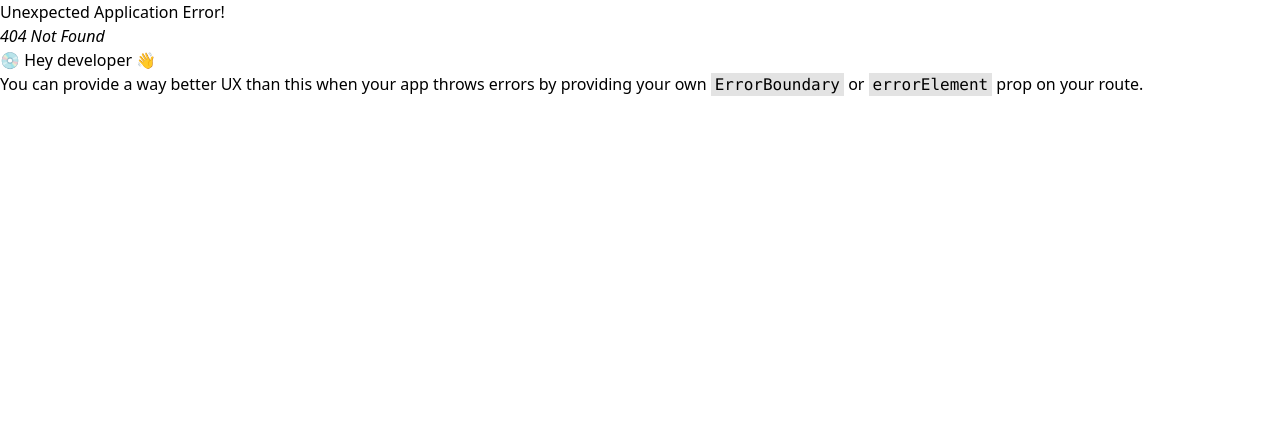
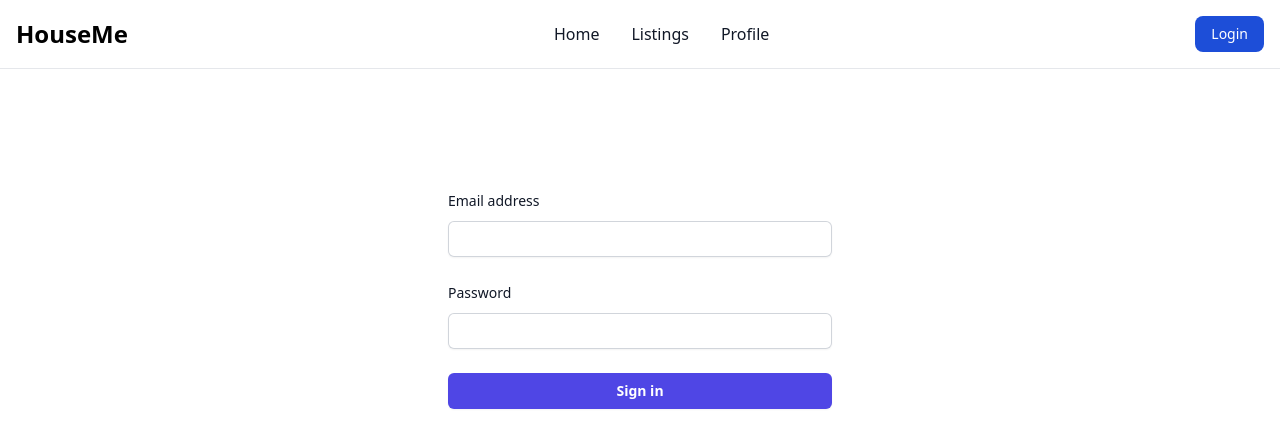
Before and after one commit to GT-HouseMe/frontend, a React (Vite) app: page /login in a window 1280 px wide. Before the commit this address had no page. Shown: the top 448 px of the page. Built offline with nearby package versions, Linux system fonts and the light colour scheme.

Commit message:
add initial login page

```diff
--- a/src/components/Navbar.tsx
+++ b/src/components/Navbar.tsx
@@ -20,12 +20,14 @@ const Navbar = () => {
           </span>
         </Link>
         <div className="flex md:order-2 space-x-3 md:space-x-0 rtl:space-x-reverse">
+          <Link to="/login">
             <button
                 type="button"
                 className="text-white bg-blue-700 hover:bg-blue-800 focus:ring-4 focus:outline-none focus:ring-blue-300 font-medium rounded-lg text-sm px-4 py-2 text-center dark:bg-blue-600 dark:hover:bg-blue-700 dark:focus:ring-blue-800"
             >
                 Login
             </button>
+          </Link>
         </div>
         <div
           className="items-center justify-between hidden w-full md:flex md:w-auto md:order-1"
--- a/src/main.tsx
+++ b/src/main.tsx
@@ -5,6 +5,7 @@ import Root from "./Root.tsx";
 import Home from "./Home.tsx";
 import Listings from "./routes/Listings.tsx";
 import Profile from "./routes/Profile.tsx";
+import Login from "./routes/Login.tsx"
 
 import { createBrowserRouter, RouterProvider } from "react-router-dom";
 
@@ -25,6 +26,10 @@ const router = createBrowserRouter([
         path: "/profile",
         element: <Profile />,
       },
+      {
+        path: "/login",
+        element: <Login />
+      }
     ],
   },
 ]);
--- /dev/null
+++ b/src/routes/Login.tsx
@@ -0,0 +1,48 @@
+import { useRef } from 'react'
+
+import "../styles/base.css"
+
+const Login = () => {
+  const emailRef = useRef<HTMLInputElement>(null)
+  const passwordRef = useRef<HTMLInputElement>(null)
+
+  const handleFormSubmit = (e: React.FormEvent) => {
+    e.preventDefault()
+
+    if (emailRef.current && passwordRef.current) {
+      console.log(emailRef.current.value, passwordRef.current.value)
+    }
+  }
+
+  return (
+    <div>
+      <div className="flex min-h-full flex-col justify-center px-6 py-12 lg:px-8">
+        <div className="mt-10 sm:mx-auto sm:w-full sm:max-w-sm">
+            <form className="space-y-6" onSubmit={handleFormSubmit}>
+              <div>
+                  <label htmlFor="email" className="block text-sm font-medium leading-6 text-gray-900">Email address</label>
+                    <div className="mt-2">
+                    <input ref={emailRef} id="email" name="email" type="email" autoComplete="email" required className="p-2 block w-full rounded-md border-0 py-1.5 text-gray-900 shadow-sm ring-1 ring-inset ring-gray-300 placeholder:text-gray-400 focus:ring-2 focus:ring-inset focus:ring-indigo-600 sm:text-sm sm:leading-6" />
+                  </div>
+              </div>
+
+              <div>
+                  <div className="flex items-center justify-between">
+                    <label htmlFor="password" className="block text-sm font-medium leading-6 text-gray-900">Password</label>
+                  </div>
+                  <div className="mt-2">
+                    <input ref={passwordRef} id="password" name="password" type="password" autoComplete="current-password" required className="p-2 block w-full rounded-md border-0 py-1.5 text-gray-900 shadow-sm ring-1 ring-inset ring-gray-300 placeholder:text-gray-400 focus:ring-2 focus:ring-inset focus:ring-indigo-600 sm:text-sm sm:leading-6" />
+                  </div>
+              </div>
+
+              <div>
+                  <button type="submit" className="flex w-full justify-center rounded-md bg-indigo-600 px-3 py-1.5 text-sm font-semibold leading-6 text-white shadow-sm hover:bg-indigo-500 focus-visible:outline focus-visible:outline-2 focus-visible:outline-offset-2 focus-visible:outline-indigo-600">Sign in</button>
+              </div>
+            </form>
+        </div>
+      </div>
+    </div>
+  );
+};
+
+export default Login;
```
Lines whose indentation alone changed are shown as unchanged.
